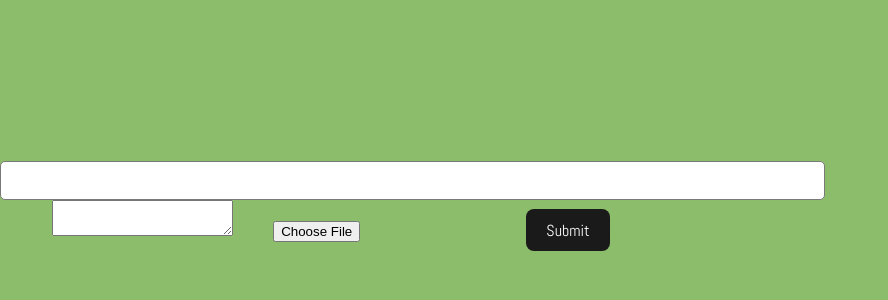
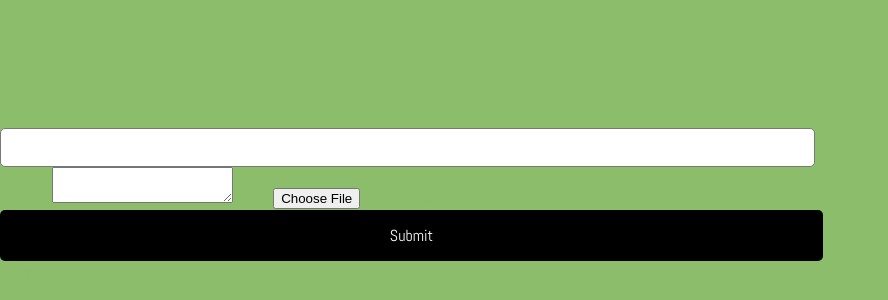
Before and after one commit to ncabral3/CIS469-Blog, a React (Vite) app in the folder blog-project/: page / in a window 1280 px wide. Shown: the part 206-506 px from the top of the page, without its empty margins (0-888 px from the left). Built offline with nearby package versions, Linux system fonts and the light colour scheme.

Commit message:
Added Home.jsx, creating a homepage.

```diff
--- a/blog-project/package.json
+++ b/blog-project/package.json
@@ -25,6 +25,6 @@
     "eslint-plugin-react": "^7.34.1",
     "eslint-plugin-react-hooks": "^4.6.0",
     "eslint-plugin-react-refresh": "^0.4.6",
-    "vite": "^5.2.0"
+    "vite": "^5.2.8"
   }
 }
--- a/blog-project/src/BlogForm.jsx
+++ b/blog-project/src/BlogForm.jsx
@@ -30,7 +30,7 @@
       <label htmlFor="image">Image:</label>
       <input type="file" id="image" accept="image/*" onChange={handleImageChange} />
 
-      <button type="submit">Submit</button>
+      <button className = {'submit'} type="submit">Submit</button>
       Submit
     </form>
   );
```
Also changed, not shown: 2 other files (tests, documents, lock files or other folders).
